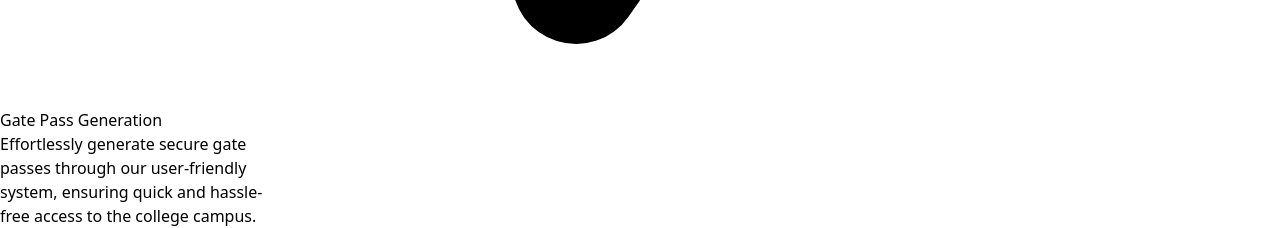
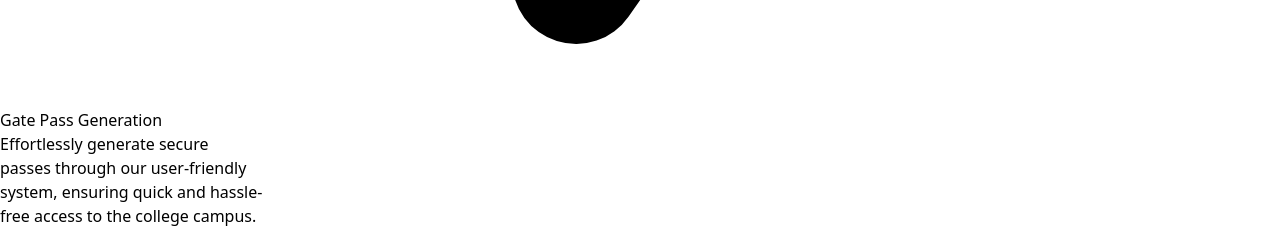
Before and after one commit to Oishi62/taste-tracks, a React (Vite) app: page /about in a window 1280 px wide. Shown: the part 1220-1448 px from the top of the page. Built offline with nearby package versions, Linux system fonts and the light colour scheme.

Commit message:
Update about page

```diff
--- a/src/pages/About.jsx
+++ b/src/pages/About.jsx
@@ -28,7 +28,7 @@ const About = () => {
                                         </svg>
                                         <h3 className="my-3 text-xl sm:text-3xl font-semibold">Gate Pass Generation</h3>
                                         <div className="space-y-1 leadi">
-                                            <p>Effortlessly generate secure gate</p>
+                                            <p>Effortlessly generate secure</p>
                                             <p>passes through our user-friendly</p>
                                             <p>system, ensuring quick and hassle-</p>
                                             <p>free access to the college campus.</p>
```
